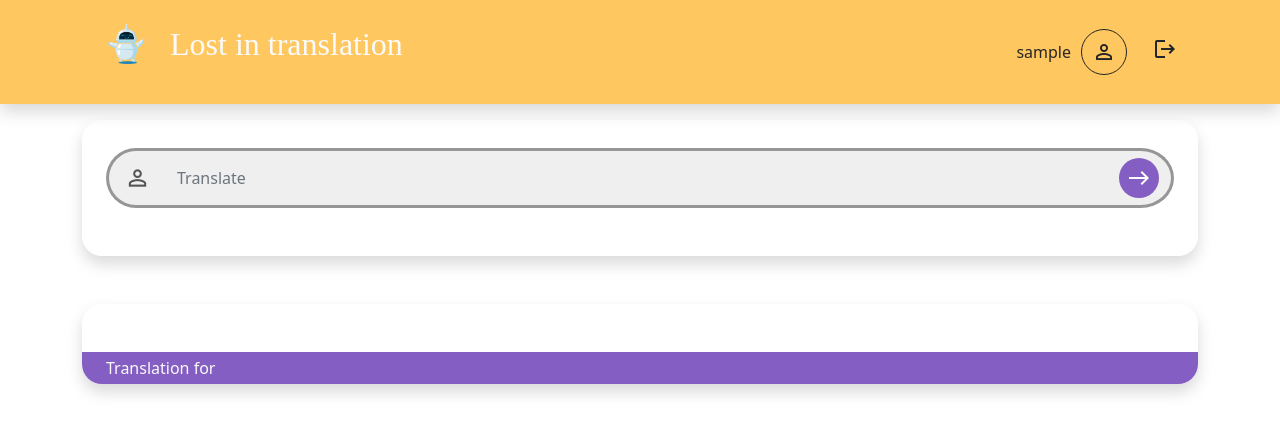
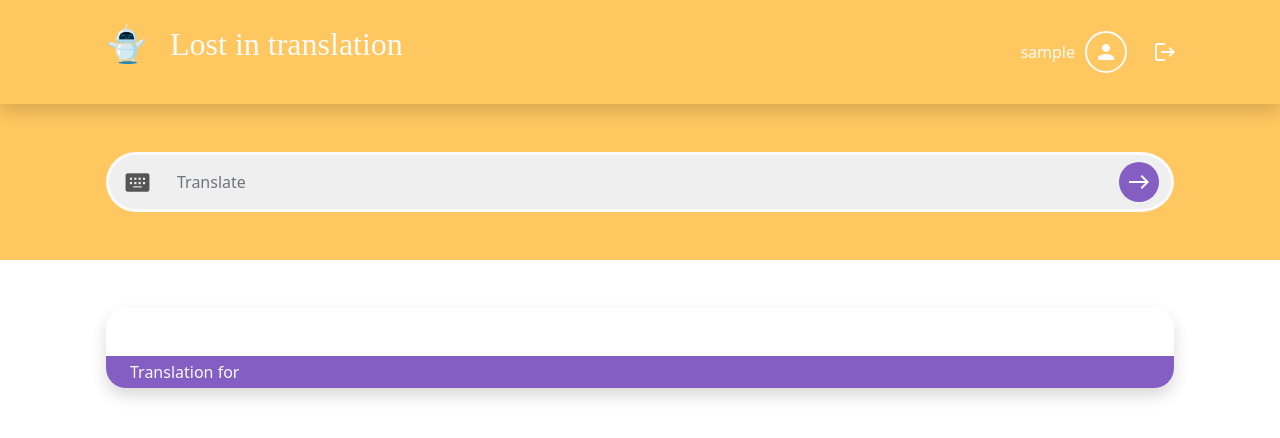
Before and after one commit to TimoJarvenpaa/sign-language-translator, a React (Create React App) app: page /translate in a window 1280 px wide. Shown: the top 438 px of the page. Built offline with nearby package versions, Linux system fonts and the light colour scheme; sample sign-in values are in the browser's storage; a web font is replaced by a local one.

Commit message:
STYLE: Add styles for translate view, fix styles

```diff
--- a/src/components/Login/LoginForm.js
+++ b/src/components/Login/LoginForm.js
@@ -10,6 +10,7 @@ const LoginForm = () => {
 	const dispatch = useDispatch();
 	const { loggedIn } = useSelector(state => state.session);
 	const { loginError } = useSelector(state => state.login);
+	const [error, setError] = useState("");
 
 	const onInputChange = e => {
 		setUsername(e.target.value);
@@ -18,6 +19,10 @@ const LoginForm = () => {
 	const onLoginSubmit = e => {
 		e.preventDefault();
 		dispatch(loginAttemptAction(username));
+		setError(loginError);
+		setTimeout(() => {
+			setError("");
+		}, 5000);
 	};
 
 	return (
@@ -30,7 +35,7 @@ const LoginForm = () => {
 				>
 					<div className="login-container input-group pt-4 px-4 pb-5">
 						<span className="login-input-icon material-icons input-group-text">
-							person_outline
+							person
 						</span>
 						<input
 							id="username"
@@ -48,15 +53,15 @@ const LoginForm = () => {
 							<span className="login-button-icon material-icons">east</span>
 						</button>
 					</div>
-
-					{loginError && (
-						<div className="mt-3 px-3" role="alert">
+					{error && (
+						<div className="mb-4 px-4" role="alert">
 							<p className="d-flex mb-0 text-danger">
 								<span className="material-icons">error</span>&nbsp;
 								<span>{loginError}</span>
 							</p>
 						</div>
 					)}
+
 					<div className="login-footer px-4 py-1">
 						<Link to="/register" className="login-footer-link">
 							Don't have an account? Register here
--- a/src/components/Navbar/Navbar.css
+++ b/src/components/Navbar/Navbar.css
@@ -15,7 +15,7 @@
 .user-button {
 	display: flex;
 	align-items: center;
-	color: #262626 !important;
+	color: #fafafa !important;
 }
 
 .user-button:focus {
@@ -31,7 +31,15 @@
 }
 
 .user-button-icon {
-	border: 1px solid #262626 !important;
+	border: 2px solid #fafafa !important;
 	border-radius: 50%;
-	padding: 10px;
+	padding: 7px;
 }
+
+.logout-button {
+	align-items: center;
+}
+
+.logout-button-icon {
+	color: #fafafa;
+}
--- a/src/components/Navbar/Navbar.js
+++ b/src/components/Navbar/Navbar.js
@@ -35,7 +35,7 @@ const Navbar = () => {
 								<button className="user-button btn d-flex">
 									<span className="user-button-text">{username}</span>
 									<span className="user-button-icon material-icons">
-										person_outline
+										person
 									</span>
 								</button>
 							</Link>
@@ -43,11 +43,13 @@ const Navbar = () => {
 
 						{loggedIn && (
 							<button
-								className="btn me-2"
+								className="logout-button btn me-2 d-flex"
 								type="button"
 								onClick={onLogoutClick}
 							>
-								<span className="material-icons">logout</span>
+								<span className="logout-button-icon material-icons">
+									logout
+								</span>
 							</button>
 						)}
 					</form>
--- a/src/components/Profile/ProfileSummary.js
+++ b/src/components/Profile/ProfileSummary.js
@@ -22,10 +22,10 @@ const ProfileSummary = ({
 	return (
 		<div className="ProfileSummary">
 			<AppContainer>
-				<div className="profile-summary p-4 shadow mb-5">
+				<div className="profile-summary mt-5 p-4 shadow mb-5">
 					<div className="profile-details p-3">
 						<h1>{username}</h1>
-						<div className="py-3">
+						<div className="pt-5 pb-3">
 							<button
 								className="profile-button btn"
 								onClick={onClearTranslationsClick}
@@ -43,7 +43,7 @@ const ProfileSummary = ({
 
 					<div className="profile-history mt-3 p-3">
 						<h3>Translation history</h3>
-						<ul className="list-group list-group-flush">
+						<ul className="list-group list-group-flush pt-3">
 							{filteredAndSlicedTranslations.map((translationObject, index) => {
 								return (
 									<li
--- a/src/components/Register/RegisterForm.js
+++ b/src/components/Register/RegisterForm.js
@@ -10,6 +10,7 @@ const RegisterForm = () => {
 	const dispatch = useDispatch();
 	const { loggedIn } = useSelector(state => state.session);
 	const { registerError } = useSelector(state => state.register);
+	const [error, setError] = useState("");
 
 	const onInputChange = e => {
 		setNewUsername(e.target.value);
@@ -18,6 +19,10 @@ const RegisterForm = () => {
 	const onRegisterSubmit = e => {
 		e.preventDefault();
 		dispatch(registerAttemptAction(newUsername));
+		setError(registerError);
+		setTimeout(() => {
+			setError("");
+		}, 5000);
 		setNewUsername("");
 	};
 
@@ -31,12 +36,12 @@ const RegisterForm = () => {
 				>
 					<div className="input-group pt-4 px-4 pb-5">
 						<span className="register-input-icon material-icons input-group-text">
-							person_outline
+							person
 						</span>
 						<input
 							id="username"
 							type="text"
-							placeholder="Register"
+							placeholder="Register your username"
 							onChange={onInputChange}
 							value={newUsername}
 							className="register-input form-control border-start-0 border-end-0 shadow-none"
@@ -50,8 +55,8 @@ const RegisterForm = () => {
 							<span className="register-button-icon material-icons">east</span>
 						</button>
 					</div>
-					{registerError && (
-						<div className="mt-3 px-3" role="alert">
+					{error && (
+						<div className="mb-3 px-4" role="alert">
 							<p className="d-flex mb-0 text-danger">
 								<span className="material-icons">error</span>&nbsp;
 								<span>{registerError}</span>
--- a/src/components/Translate/Translate.js
+++ b/src/components/Translate/Translate.js
@@ -46,7 +46,7 @@ const Translate = () => {
 			if (alphabet.includes(letter.toLowerCase())) {
 				translationSigns.push(
 					<img
-						src={baseSrc + letter + ".png"}
+						src={baseSrc + letter.toLowerCase() + ".png"}
 						key={index + letter}
 						alt={letter}
 					/>
--- a/src/components/Translate/TranslateForm.css
+++ b/src/components/Translate/TranslateForm.css
@@ -1,5 +1,5 @@
-.translate-form {
-	border-radius: 20px !important;
+.TranslateForm {
+	background-color: #ffc75f;
 }
 
 .translate-input-icon {
@@ -9,7 +9,7 @@
 	cursor: default;
 	color: #555 !important;
 	font-size: 26px !important;
-	border: 3px solid #969696 !important;
+	border: 3px solid #fafafa !important;
 	border-right: none !important;
 	border-radius: 50% 0 0 50% !important;
 	background-color: #efefef !important;
@@ -17,12 +17,12 @@
 
 .translate-input {
 	height: 60px;
-	border: 3px solid #969696 !important;
+	border: 3px solid #fafafa !important;
 	background-color: #efefef !important;
 }
 
 .translate-button {
-	border: 3px solid #969696 !important;
+	border: 3px solid #fafafa !important;
 	border-radius: 0 50% 50% 0 !important;
 	background-color: #efefef !important;
 }
--- a/src/components/Translate/TranslateForm.js
+++ b/src/components/Translate/TranslateForm.js
@@ -12,11 +12,11 @@ const TranslateForm = props => {
 				{!loggedIn && <Navigate to="/" />}
 				<form
 					onSubmit={props.onTranslationSubmit}
-					className="translate-form mt-3 pt-1 px-4 pb-5 shadow p-3 mb-5"
+					className="translate-form px-4 py-5 mb-5"
 				>
-					<div className="input-group pt-4">
+					<div className="input-group">
 						<span className="translate-input-icon material-icons input-group-text">
-							person_outline
+							keyboard_alt
 						</span>
 						<input
 							id="username"
--- a/src/components/Translate/TranslateResult.js
+++ b/src/components/Translate/TranslateResult.js
@@ -5,7 +5,7 @@ const TranslateResult = ({ translation, translatedSigns }) => {
 	return (
 		<div className="TranslateResult">
 			<AppContainer>
-				<div className="translate-result-container shadow mb-5">
+				<div className="translate-result-container mx-4 shadow mb-5">
 					<div className="translate-result px-4 py-4">
 						{translatedSigns.map(sign => sign)}
 					</div>
```
